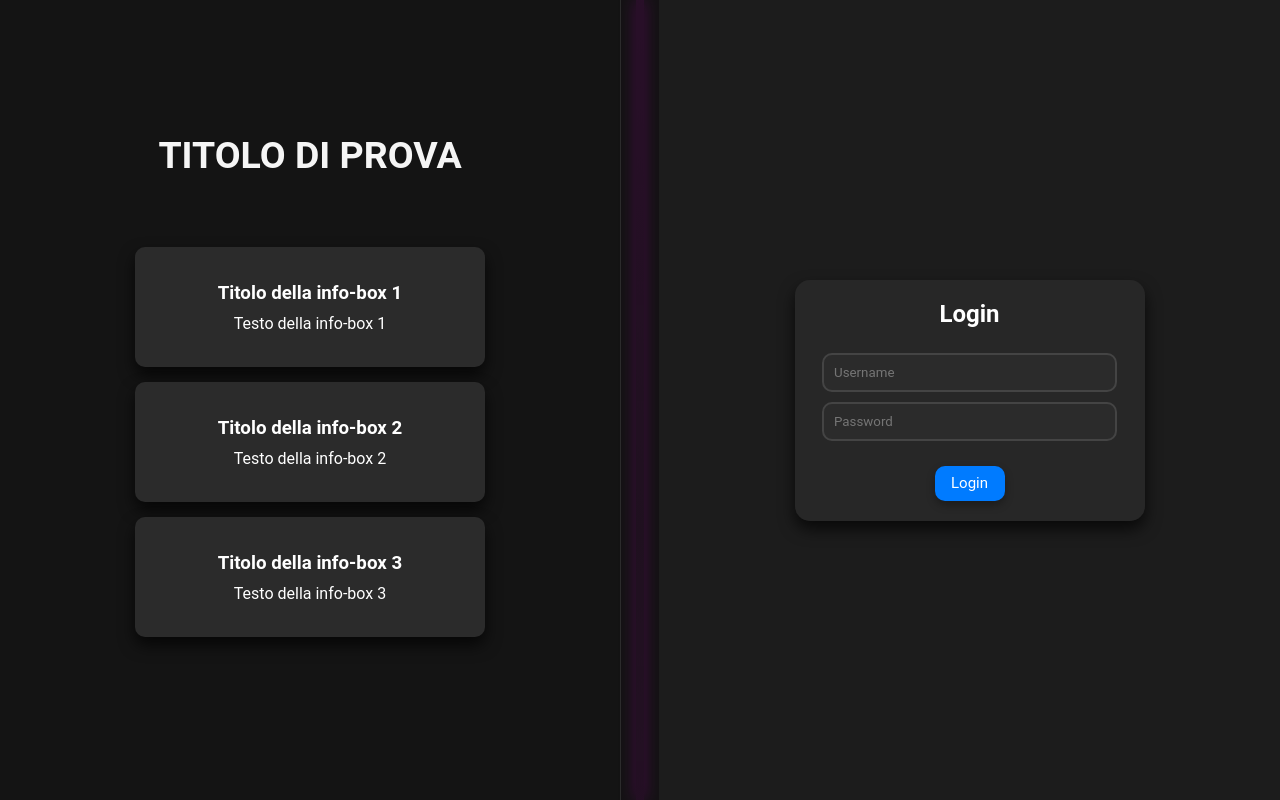
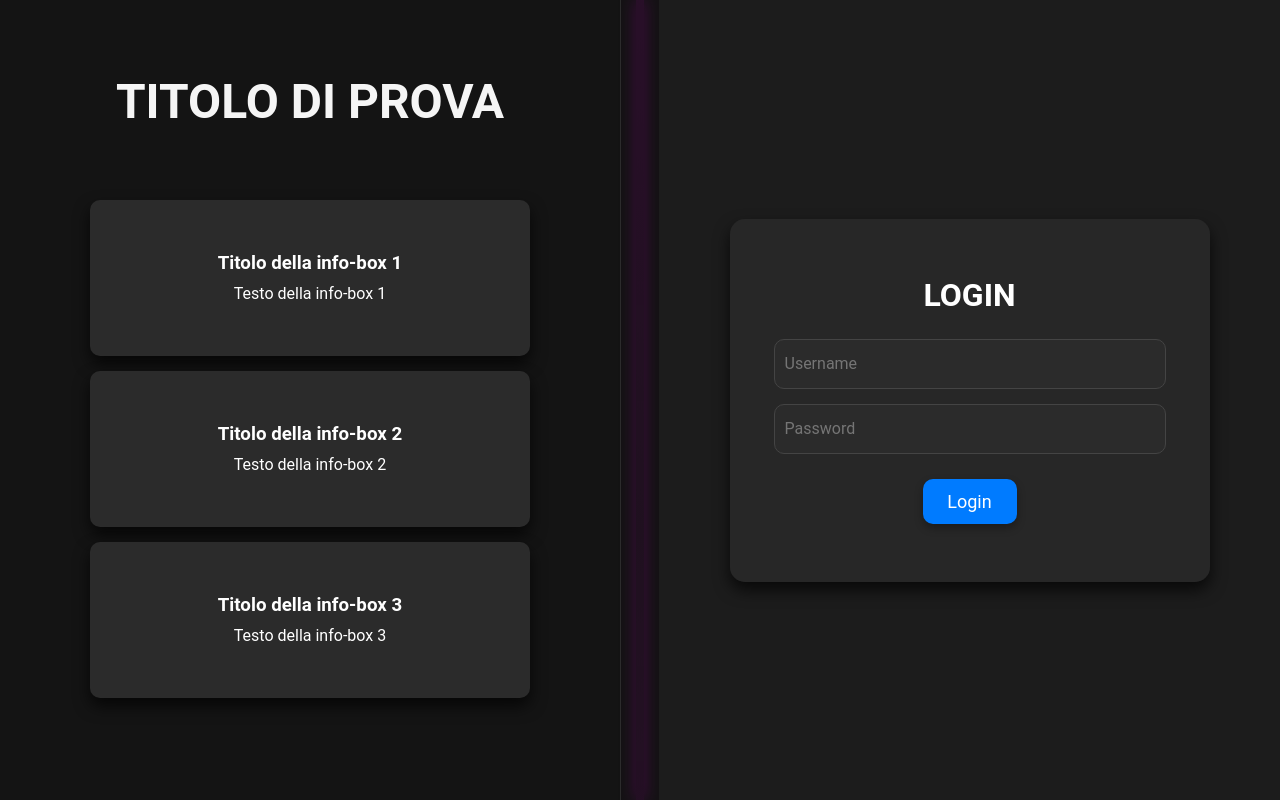
Before and after one commit to morad0990/sito, a plain HTML site: page templates/login.html in a window 1280 px wide. Drawn offline with Linux system fonts and the light colour scheme.

Commit message:
cambiate le proporzioni

```diff
--- a/static/css/login.css
+++ b/static/css/login.css
@@ -92,12 +92,12 @@ body {
   justify-content: center;
   padding: 10px;
   border-radius: 10px;
-  width: 350px;
+  width: 440px;
   text-align: center;
   margin: 0px;
   background-color: #2b2b2b;
   box-shadow: 0 8px 16px rgba(0, 0, 0, 0.7);
-  height: 120px; /* Altezza fissa */
+  height: 156px; /* Altezza fissa */
   gap: 10px;
   transition: transform 0.3s ease, opacity 0.3s ease;
 }
@@ -136,7 +136,8 @@ body {
   text-align: center;
   padding: 20px;
   border-radius: 15px;
-  width: 350px;
+  width: 480px;
+  height: 363px;
   background-color: rgba(40, 40, 40, 0.9);
   box-shadow: 0 8px 16px rgba(0, 0, 0, 0.7);
 }
@@ -145,7 +146,7 @@ body {
 .input-box {
   display: flex;
   flex-direction: column;
-  gap: 10px;
+  gap: 15px;
   padding: 10px;
 }
 
@@ -155,18 +156,26 @@ body {
   border-radius: 10px;
   border: 2px solid #444;
   background-color: #2b2b2b;
+  width: 392px;
+  height: 50px;
+  border: solid 1px #444444
+}
+
+.input-box [id$="input"]::placeholder {
+    font-size: 16px;
 }
 
 /* Stile Generale del Titolo */
 #title {
   padding: 10px;
   color: whitesmoke;
+  font-size: 48px;
 }
 
 #login-button {
   color: white;
-  width: 70px;
-  height: 35px;
+  width: 94px;
+  height: 45px;
   border-radius: 10px;
   background-color: #007bff;
   border: none;
@@ -174,8 +183,10 @@ body {
   transition: background 0, 3s ease;
   cursor: pointer;
   box-shadow: 0 4px 8px rgba(0, 0, 0, 0.3);
+  font-size: 18px;
 }
 
 #right-bar-title {
   color: white;
+  font-size: 32px;
 }
--- a/templates/login.html
+++ b/templates/login.html
@@ -43,7 +43,7 @@
     <!-- Sidebar Destra -->
     <div class="right-bar">
         <div class="credential-box">
-            <h2 id="right-bar-title">Login</h2>
+            <h2 id="right-bar-title">LOGIN</h2>
             <div class="input-box">
                 <input type="text" id="username-input" name="username" required placeholder="Username" size="30">
                 <input type="password" id="password-input" name="password" required placeholder="Password" size="30">
```
